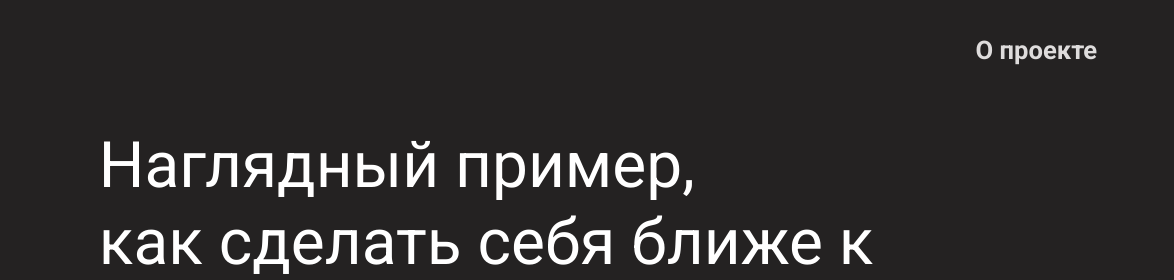
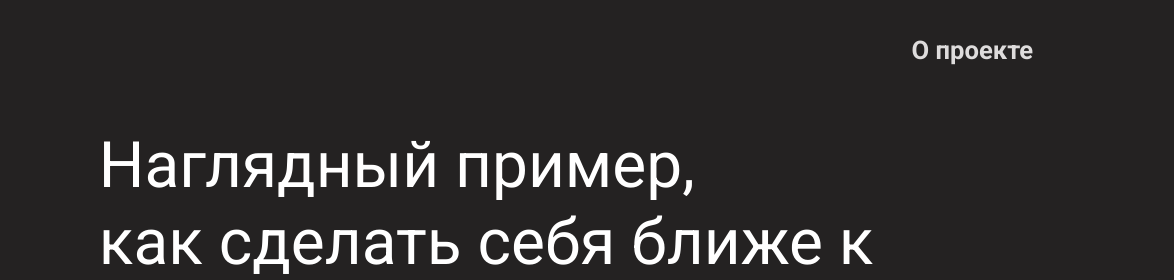
Before and after one commit to eliseais/lending, a plain HTML site: page index.html in a window 1280 px wide. Shown: the top 280 px of the page, 106-1280 px from the left. Drawn offline with Linux system fonts and the light colour scheme.

Commit message:
Add files via upload

```diff
--- a/styles/layout.css
+++ b/styles/layout.css
@@ -12,7 +12,7 @@ header nav
 {
     display: flex;
 
-    padding: 2vw 6vw 0 2vw;
+    padding: 2vw 11vw 0 2vw;
 
     justify-content: space-between;
 }
```
